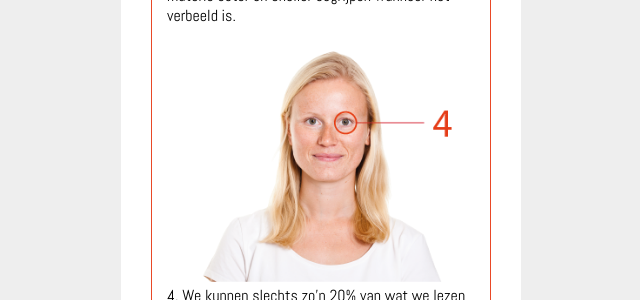
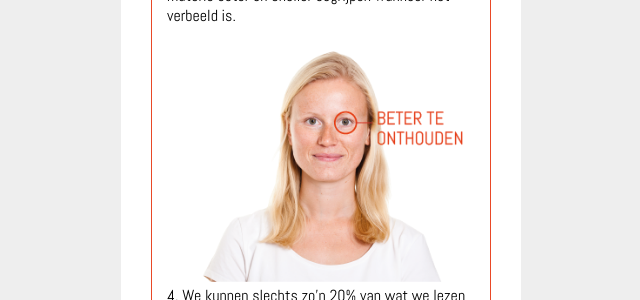
Before and after one commit to jhvanderschee/carli_d, a Jekyll site: the page built from _posts/2019-01-02-blog-plannen-visualiseren.md, in a window 1280 px wide. Shown: the part 1447-1747 px from the top of the page, without its empty margins (319-959 px from the left). Built offline with Jekyll 4.4.1, drawn with Linux system fonts in a browser that asks for light colours.

Commit message:
Updated 2 files via CloudCannon

```diff
--- a/_posts/2019-01-02-blog-plannen-visualiseren.md
+++ b/_posts/2019-01-02-blog-plannen-visualiseren.md
@@ -12,7 +12,7 @@
 
 ![](/uploads/blog-visualiseren-33.png)<br>3. Bijna alle informatie die naar ons brein wordt gestuurd is visueel. Hierdoor is maar liefst de helft van onze hersenen ingesteld op visuele verwerking. Het is dus niet gek dat we complexe materie beter en sneller begrijpen wanneer het verbeeld is.&nbsp;
 
-![](/uploads/blog-visualiseren-29.png)<br>4. We kunnen slechts zo’n 20% van wat we lezen onthouden, en 10% van wat we horen. Maar van wat we zien kunnen we wel 80% onthouden.&nbsp;
+![](/uploads/blog-visualiseren-34.png)<br>4. We kunnen slechts zo’n 20% van wat we lezen onthouden, en 10% van wat we horen. Maar van wat we zien kunnen we wel 80% onthouden.&nbsp;
 
 ![](/uploads/blog-visualiseren-30.png)<br>5. Emotie is essentieel om mensen intrinsiek gemotiveerd te krijgen. En niets roept sneller emoties op dan visuele content. Van ontroering en geborgenheid tot humor en woede, je kunt het met &eacute;&eacute;n beeld oproepen.
 
```
Also changed, not shown: uploads/blog-visualiseren-34.png (added).
